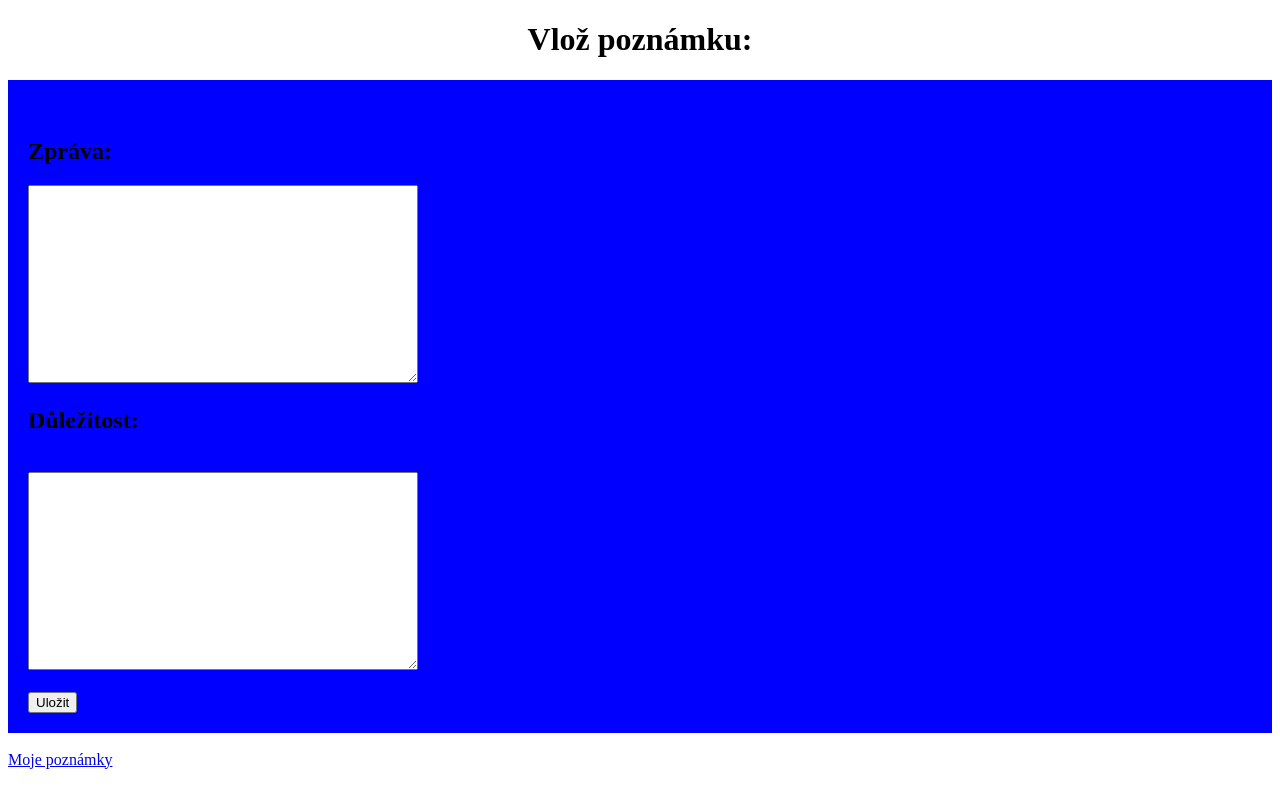
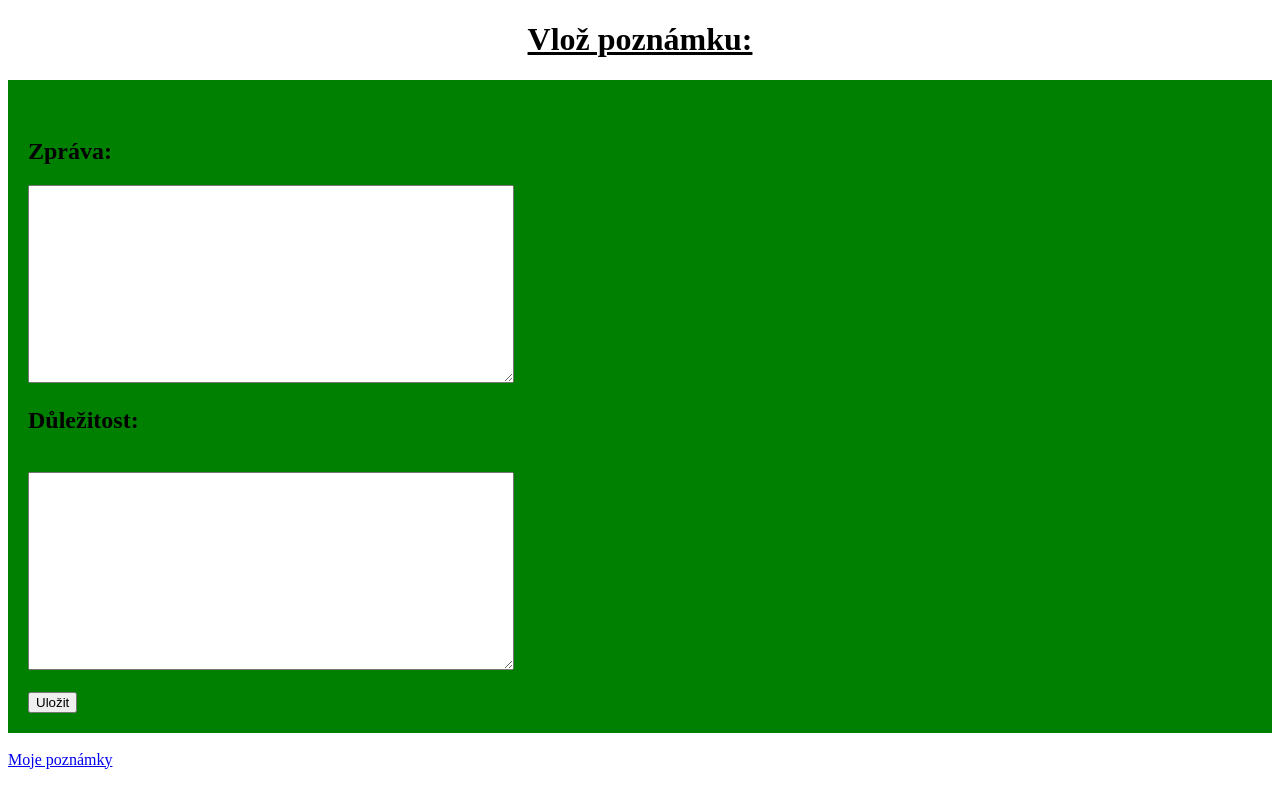
Before and after one commit to JakubStejskalV4/poznamkovnik-Stejskal-V3-, a Flask app: page /formular in a window 1280 px wide. Run offline with Flask 2, Linux system fonts and the light colour scheme.

Commit message:
editace poznamky

```diff
--- a/static/css/custom.css
+++ b/static/css/custom.css
@@ -6,23 +6,23 @@
 }
 
 form {
-    background-color: blue;
+    background-color: green;
     padding: 20px;
 }
 
 textarea {
     height: 12rem;
-    width: 24rem;
+    width: 30rem;
 }
 
 .flex-container{
     display: flex;
     flex-direction: column;
-    background-color: blue;
+    background-color: green;
 }
 
 .flex-container > div{
-    background-color: #f1f1f1;
+    background-color: green;
     width: 500px;
     margin: 10px;
     text-align: center;
@@ -32,4 +32,5 @@ textarea {
 
 h1{
     text-align: center;
+    text-decoration: underline;
 }
```
